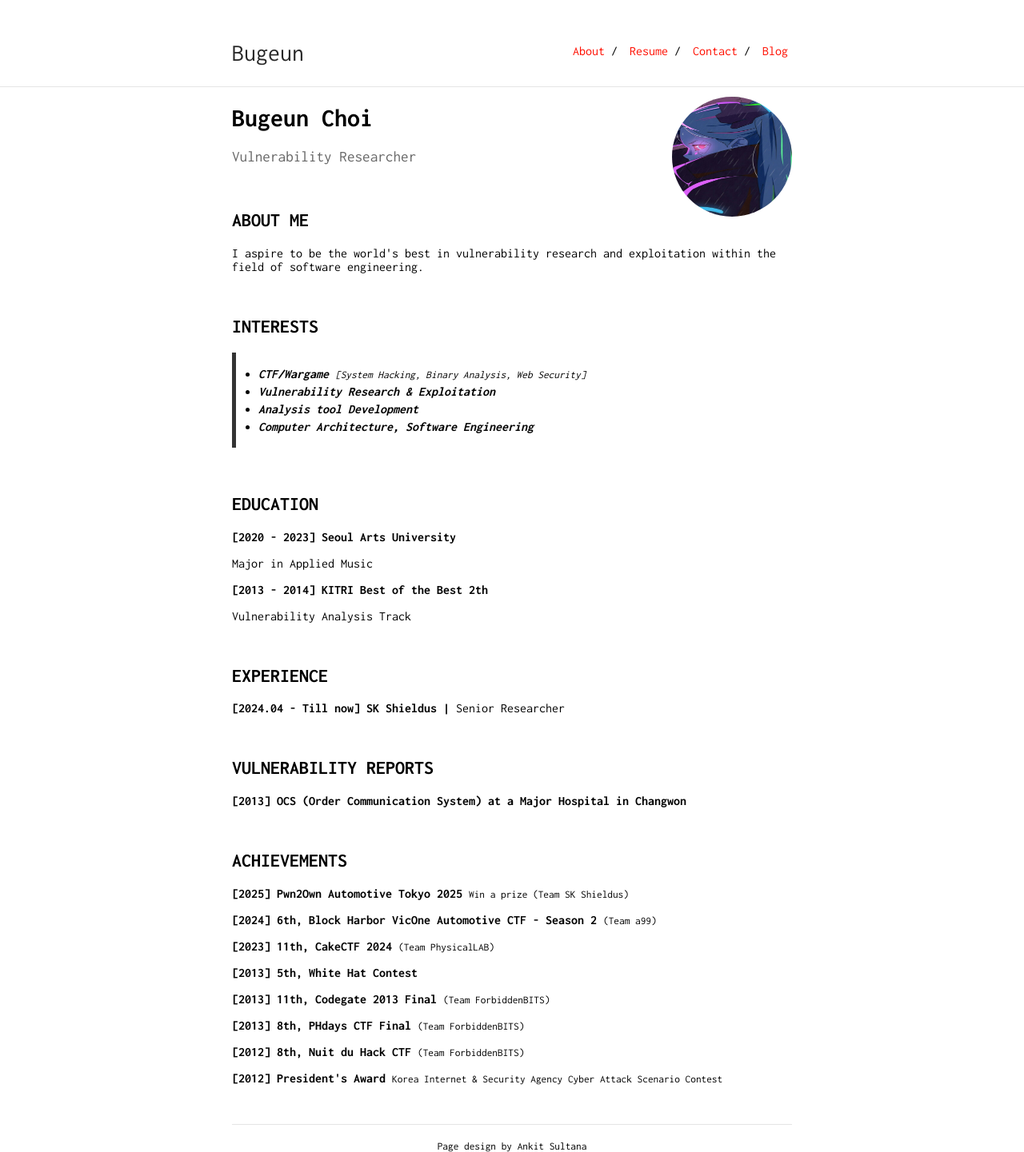
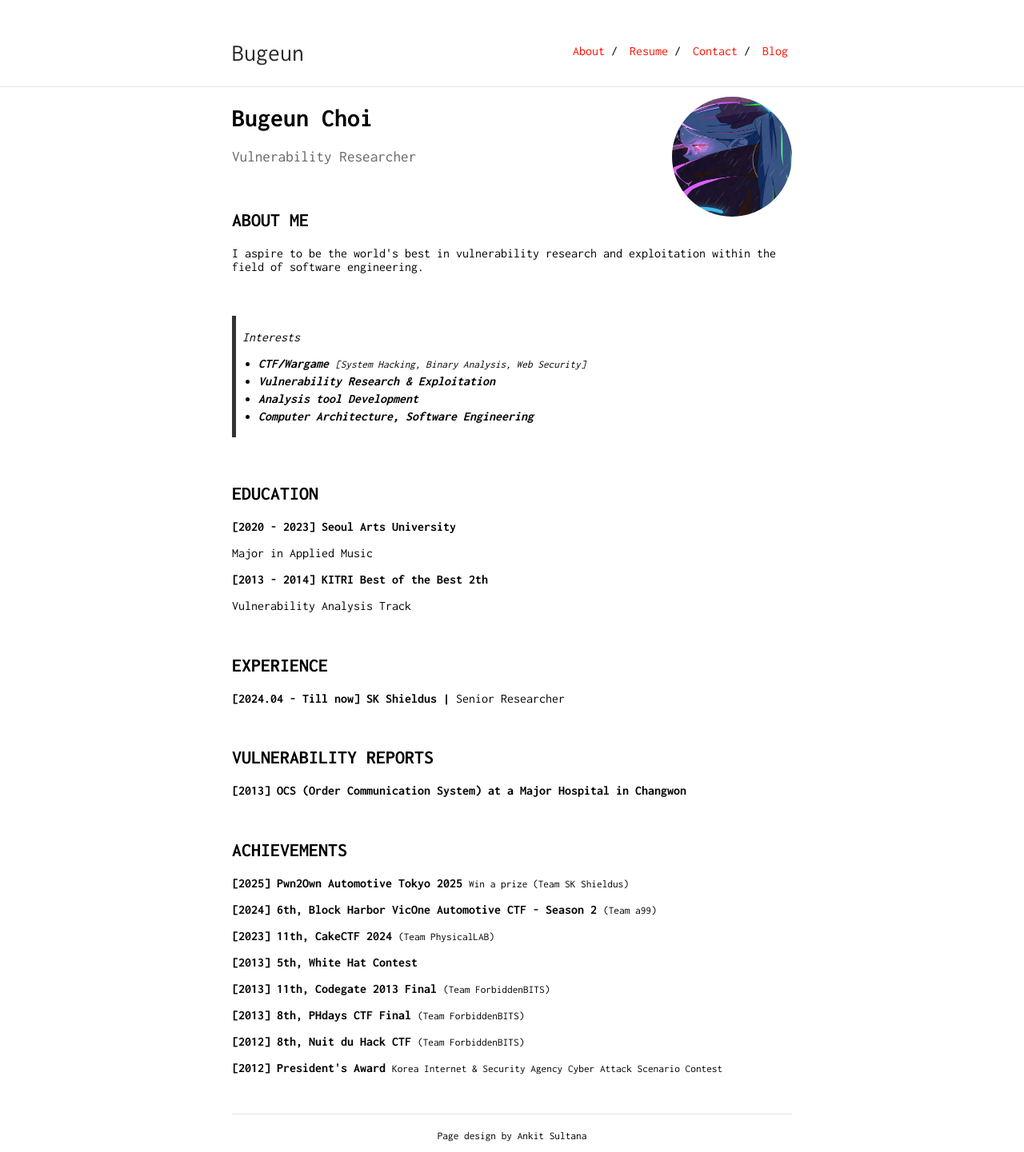
Before and after one commit to Bugeun/bugeun.github.io, a Jekyll site: the page built from index.md, in a window 1280 px wide. Shown: the whole page at 80% size. Built offline with Jekyll 4.4.1, drawn with Linux system fonts in a browser that asks for light colours.

```diff
--- a/index.md
+++ b/index.md
@@ -14,8 +14,8 @@ Vulnerability Researcher
 <p>I aspire to be the world's best in vulnerability research and exploitation within the field of software engineering.</p>
 &nbsp;
 
-## INTERESTS
->
+
+>Interests
 * <b>CTF/Wargame</b> <small>[System Hacking, Binary Analysis, Web Security]</small>
 * <b>Vulnerability Research & Exploitation</b>
 * <b>Analysis tool Development</b>
```
